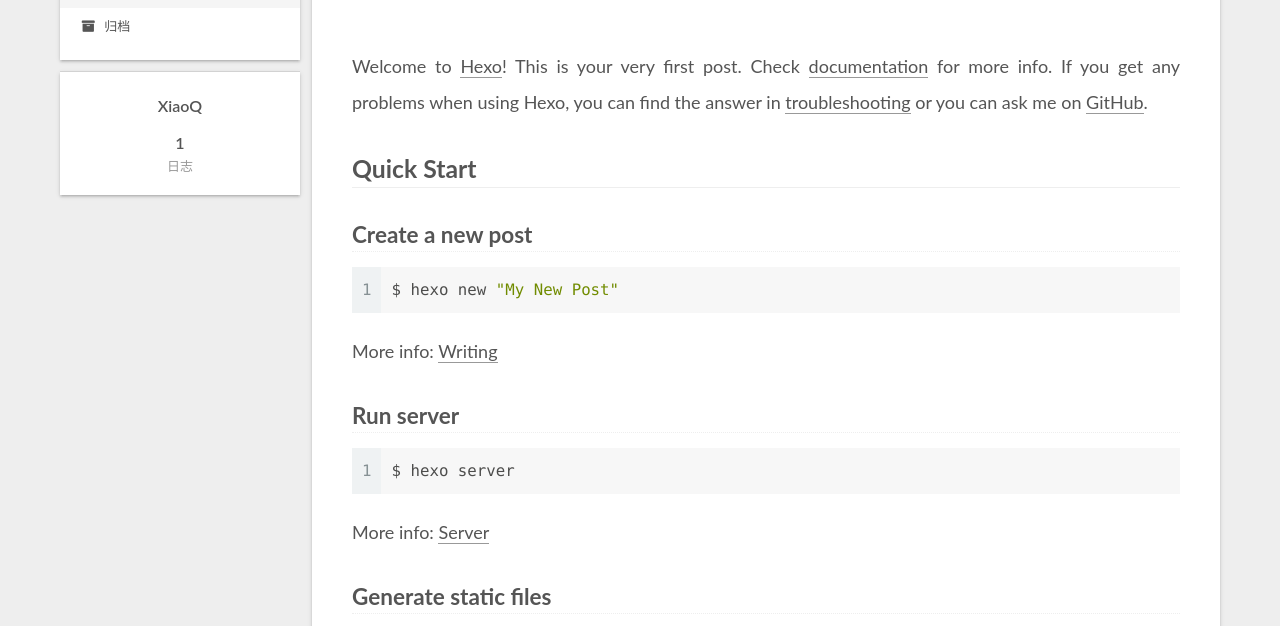
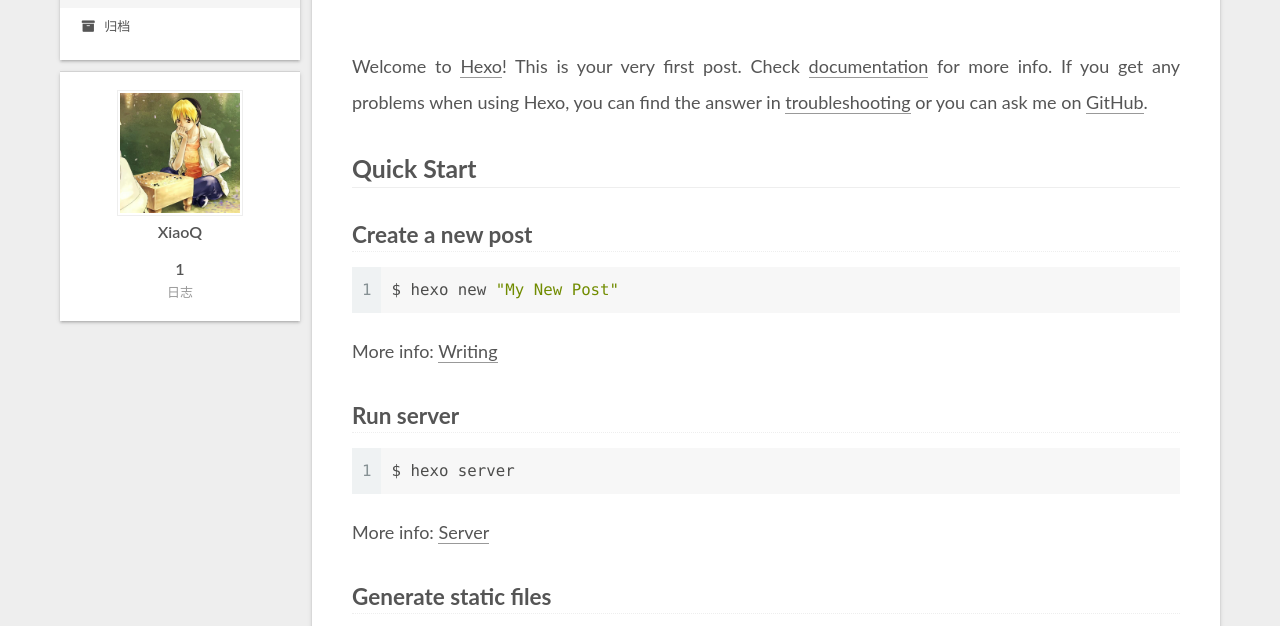
Before and after one commit to XiaoQ-SD/XiaoQ-SD.github.io, a plain HTML site: page index.html in a window 1280 px wide. Shown: the part 126-752 px from the top of the page. Drawn offline with Linux system fonts and the light colour scheme.

Commit message:
Site updated: 2021-04-18 18:35:12

```diff
--- a/index.html
+++ b/index.html
@@ -148,7 +148,7 @@
     <link itemprop="mainEntityOfPage" href="https://xiaoq-sd.github.io/2021/04/16/hello-world/">
 
     <span hidden itemprop="author" itemscope itemtype="http://schema.org/Person">
-      <meta itemprop="image" content="/images/avatar.gif">
+      <meta itemprop="image" content="/images/yjq.jpg">
       <meta itemprop="name" content="XiaoQ">
       <meta itemprop="description" content="">
     </span>
@@ -269,6 +269,8 @@
 
       <div class="site-overview-wrap sidebar-panel">
         <div class="site-author motion-element" itemprop="author" itemscope itemtype="http://schema.org/Person">
+    <img class="site-author-image" itemprop="image" alt="XiaoQ"
+      src="/images/yjq.jpg">
   <p class="site-author-name" itemprop="name">XiaoQ</p>
   <div class="site-description" itemprop="description"></div>
 </div>
@@ -365,5 +367,7 @@
 
 
 
+
+
 </body>
 </html>
```
Also changed, not shown: 2021/04/16/hello-world/index.html (+5 -1 lines), archives/2021/04/index.html (+4 -0 lines), archives/2021/index.html (+4 -0 lines), archives/index.html (+4 -0 lines), images/yjq.jpg (added).
